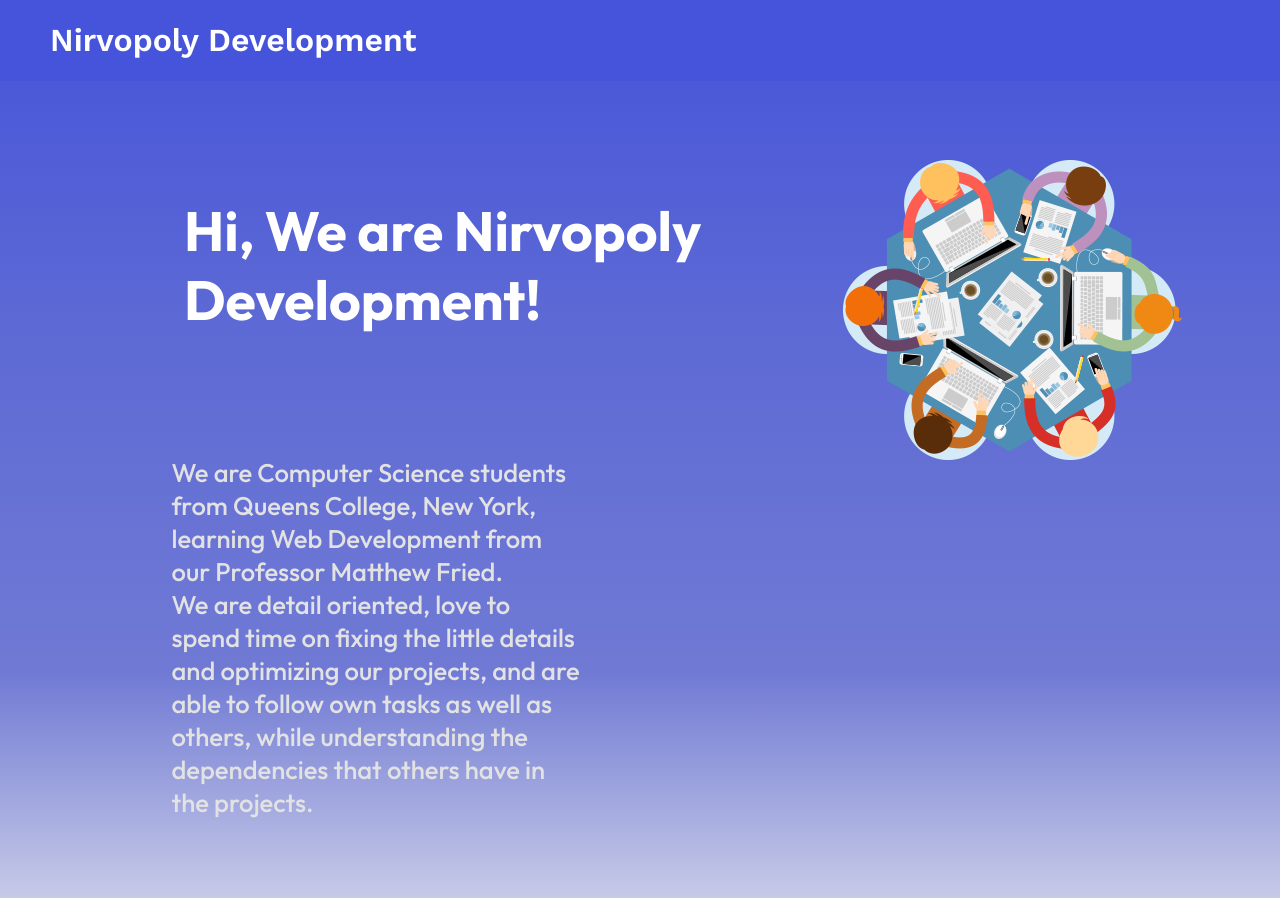
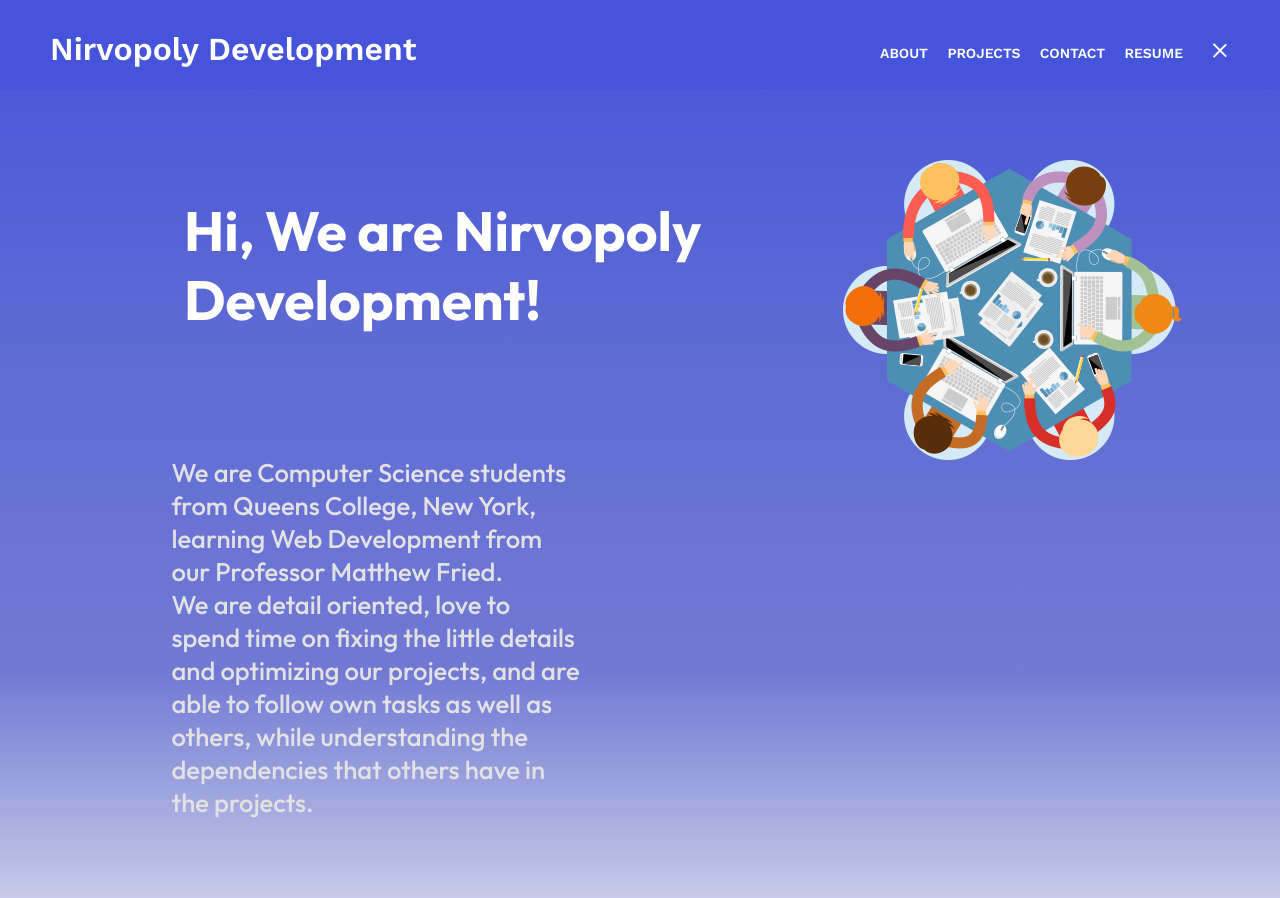
Before and after one commit to davlsb/HWProj2, a plain HTML site: page index.html in a window 1280 px wide. Shown: the top 898 px of the page. Drawn offline with nearby package versions, Linux system fonts and the light colour scheme; some packages are replaced by stand-ins of ours; a script that the page names is missing.

Commit message:
implemented fancy navbar from udemy

```diff
--- a/index.html
+++ b/index.html
@@ -18,16 +18,19 @@
             <h1 class="logo" id="nameID">
               Nirvopoly Development
               </h1>
-   <!-- <div class="nav" id="navigation">
+            <nav class="active" id="nav">
                 <ul>
                   <li><a href="#aboutme">About</a></li>
                   <li><a href="#projectsMark">Projects</a></li>
                   <li><a href="#contact">Contact</a></li>
                   <li><a href="Assets/DeeSlawotskyResume.pdf">Resume</a></li>
                 </ul>
+                <button class="icon" id="toggle">
+                  <div class="line line1"></div>
+                  <div class="line line2"></div>
+                </button>
               </nav>
         </div>
-    -->
     </header>
 
     <main class="containerAbout">
@@ -104,7 +107,7 @@
          Created using HTML, CSS & Javascript.
          The SHOP IS
        </p>
-       <a href="" id="btnGit1" class="btn">Github</a>
+       <a href="https://drive.google.com/file/d/1WaPyMCJKLKmGAV8Ljx-QX8wmihtZ-IuD/view" id="btnGit1" class="btn">Demo</a>
      </div>
    </section>
 </main>
--- /dev/null
+++ b/script.js
@@ -0,0 +1,6 @@
+const toggle = document.getElementById('toggle');
+const nav = document.getElementById('nav');
+
+toggle.addEventListener('click', () => {
+    nav.classList.toggle('active')
+})
--- a/style.css
+++ b/style.css
@@ -69,20 +69,9 @@
 .logo {
 float: left;
 padding-left: 50px;
+margin-top: 30px;
 }
 
-.nav {
-  padding-right: 50px;
-  float: right;
-    margin-bottom: 25px;
-
-}
-
-.nav ul {
-  margin: 0;
-  padding: 0;
-  list-style: none;
-}
 
 .nav li {
   display: inline-block;
@@ -92,18 +81,18 @@
   position: relative;
 }
 
-.nav a {
+nav a {
   color: #ffffff;
   text-decoration: none;
   text-transform: uppercase;
   font-size: 14px;
 }
 
-.nav a:hover {
+nav a:hover {
   color: #ffffff;
 }
 
-.nav a::before {
+nav a::before {
   content: '';
   display: block;
   height: 5px;
@@ -114,8 +103,94 @@
   transition: all ease-in-out 250ms;
 }
 
-.nav a:hover::before {
+nav a:hover::before {
   width: 100%;
+}
+
+
+nav {
+    padding: 20px;
+    width: 80px;
+    display: flex;
+    align-items: center;
+    justify-content: center;
+    border-radius: 5px;
+    transition: width 0.6s linear;
+    padding-right: 50px;
+    float: right;
+}
+
+nav.active {
+    width: 350px;
+}
+
+nav ul {
+    display: flex;
+    list-style-type: none;
+    padding: 0;
+    margin: 0;
+    width: 0;
+    transition: width 0.6s linear;
+}
+
+nav.active ul{
+    width: 100%;
+}
+
+nav ul li{
+    transform: rotateY(0deg);
+    opacity: 0;
+    transition: transform 0.6s linear, opacity 0.6s linear;
+}
+
+nav.active ul li {
+    opacity: 1;
+    transform: rotateY(360deg);
+}
+
+nav ul a {
+    position: relative;
+    color: white;
+    text-decoration: none;
+    margin: 0 10px;
+}
+
+.icon {
+    background-color: transparent;
+    border: 0;
+    cursor: pointer;
+    padding: 0;
+    position: relative;
+    height: 30px;
+    width: 30px;
+    margin-top: 15px;
+}
+
+.icon:focus{
+    outline: 0;
+}
+
+.icon .line {
+    background-color: white;
+    height: 2px;
+    top: 10px;
+    left: 10px;
+    transition: transform 0.6s linear;
+    margin: 5px;
+
+}
+
+.icon .line2 {
+    top: 5px;
+    bottom: 10px;
+}
+
+nav.active .icon .line1 {
+    transform: rotate(-765deg) translateY(5.5px);
+}
+
+nav.active .icon .line2 {
+    transform: rotate(765deg) translateY(-5.5px);
 }
 
 .about{
@@ -328,7 +403,7 @@
 .btn:hover {
   color: #ffffff;
   transition: all ease-in-out 300ms;
-  box-shadow:2px 2px 20px rgba(145, 92, 182, 0.76);
+  box-shadow:2px 2px 20px rgba(92, 116, 182, 0.6);
 }
 
 
@@ -336,7 +411,7 @@
 @media(max-width:600px) {
   .card {
     display: block;
-	  box-shadow:1px 1px -10px rgba(145, 92, 182, .4);
+	  box-shadow:1px 1px -10px rgba(92, 116, 182, 0.4);
   }
 }
 
```
Lines whose indentation alone changed are shown as unchanged.
